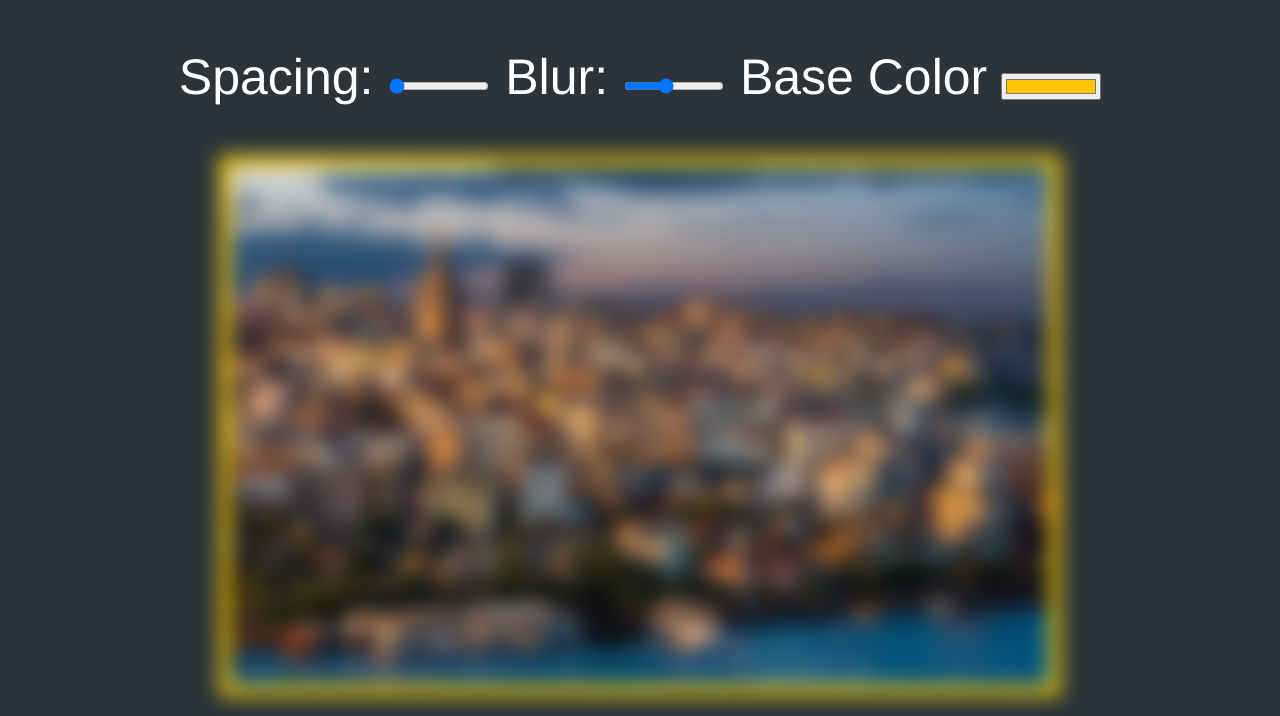
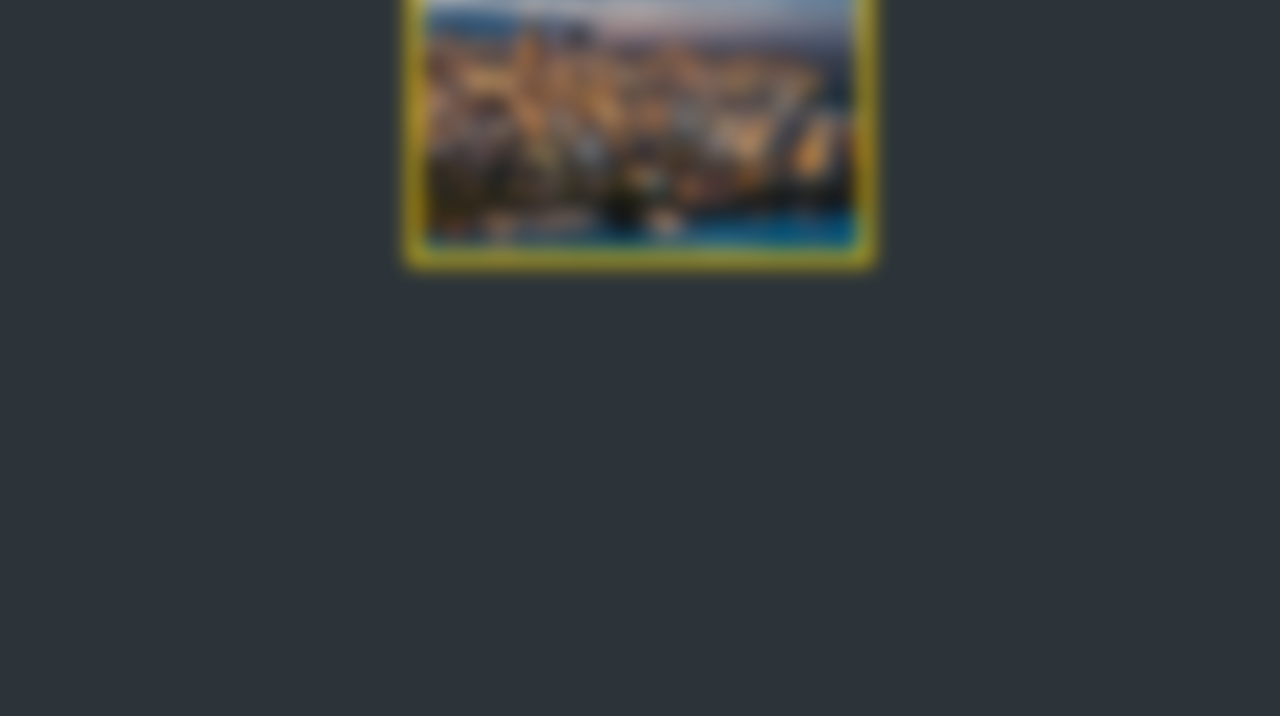
Before and after one commit to kalawaja/js-variables-app, a plain HTML site: page index.html in a window 1280 px wide. Shown: the part 163-879 px from the top of the page. After the commit the page ends 800 px from the top, so only its background shows below. Drawn offline with Linux system fonts and the light colour scheme.

Commit message:
update style.css

```diff
--- a/style.css
+++ b/style.css
@@ -8,6 +8,9 @@ img {
     padding: var(--spacing);
     background: var(--base);
     filter: blur(var(--blur));
+
+    width: 35%;
+    height: auto;
 }
 
 .hl {
@@ -19,14 +22,13 @@ body {
     background: #2c343a;
     color: #fff;
     font-family: 'helvetica neue', sans-serif;
-    font-weight: 100;
-    font-size: 50px;
+    font-size: 1em;
 }
 
 .controls {
-    margin-bottom: 50px;
+    margin-bottom: 2em;
 }
 
 input {
-    width: 100px;
+    width: 5em;
 }
```
